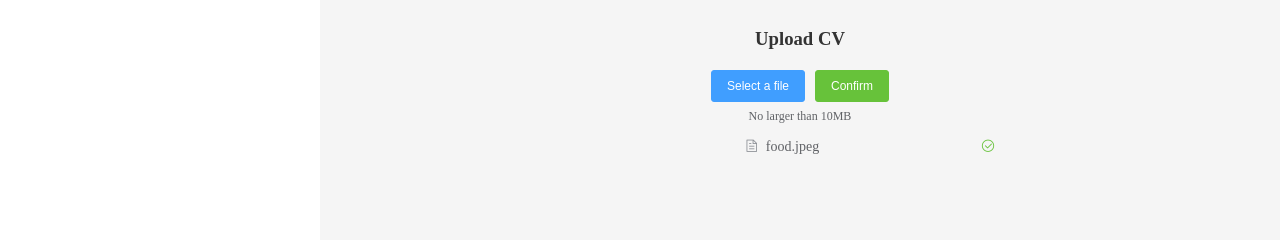
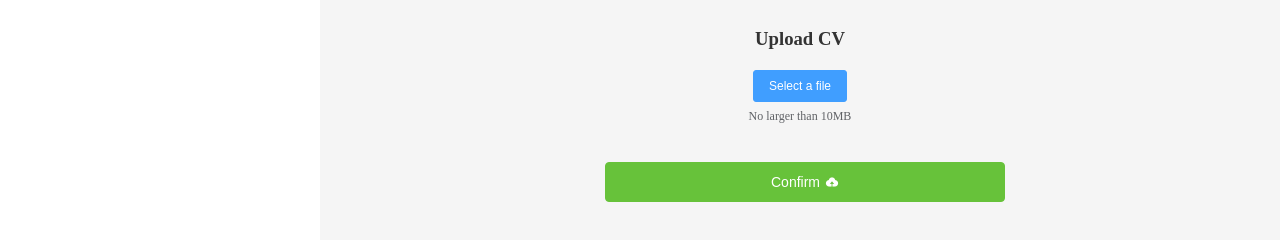
Before and after one commit to zilixx/Peer-study-platform-frontend, a Vue app: page /register in a window 1280 px wide. Shown: the part 330-570 px from the top of the page. Built offline with nearby package versions, Linux system fonts and the light colour scheme; no server answers.

Commit message:
modify style

```diff
--- a/src/components/content/Resigter.vue
+++ b/src/components/content/Resigter.vue
@@ -1,7 +1,8 @@
 <template>
     <div>
         <h3>Select Courses</h3>
-    <el-select v-model="course" placeholder="please choose" id="selection" class="selection" action="http://localhost:8888/register"
+        <el-select v-model="course" placeholder="please choose" id="selection" class="selection"
+                   action="http://localhost:8888/register"
                    @change="submitCourse()">
             <el-option
                 v-for="item in options"
@@ -35,9 +36,12 @@
             :file-list="fileList"
             :auto-upload="false">
             <el-button slot="trigger" size="small" type="primary">Select a file</el-button>
-      <el-button style="margin-left: 10px;" size="small" type="success" @click="submitUpload">Confirm</el-button>
+
             <div slot="tip" class="el-upload__tip">No larger than 10MB</div>
         </el-upload>
+        <br>
+        <el-button style="margin-left: 10px;" type="success" @click="submitUpload" id="confirm-register">Confirm<i
+            class="el-icon-upload el-icon--right"></i></el-button>
         <!--    <uploading></uploading>-->
 
     </div>
@@ -81,21 +85,23 @@ export default {
             ],
             course: '',
             availableDay: '',
-      fileList: [{name: 'food.jpeg', url: 'https://fuss10.elemecdn.com/3/63/4e7f3a15429bfda99bce42a18cdd1jpeg.jpeg?imageMogr2/thumbnail/360x360/format/webp/quality/100'}],
+            fileList: [],
         };
     },
     mounted() {
         this.$axios.get("http://localhost:8888/register/all", {
             params: {course: this.course}
         })
-        .then((res)=>{
+            .then((res) => {
                 this.options = res.data
                 this.$message({
                     message: "Data updated.",
                     type: "info",
                     duration: 1000
                 })
-        }).catch((err) => {console.log(err)})
+            }).catch((err) => {
+            console.log(err)
+        })
     },
     methods: {
         submitUpload() {
@@ -108,46 +114,43 @@ export default {
             console.log(file);
         },
         beforeRemove(file) {
-      return this.$confirm(`Are you sure to delete ${ file.name }？`);
+            return this.$confirm(`Are you sure to delete ${file.name}？`);
         },
         submitCourse() {
-      console.log('您选择了', this.course)
+            console.log('You chose', this.course)
             this.$axios.get("http://localhost:8888/register/select", {
                 params: {courseId: this.course}
-      }).then((res)=>{
+            }).then((res) => {
                 console.log(res.data)
             })
-      //     .then((res) => {
-      //   if (res.data.response.deleteStat){
-      //     // 抄来的管用代码，link: https://segmentfault.com/q/1010000011726114
-      //     let deletedItem = this.resList.splice(
-      //         this.resList.findIndex(item => item.id === itemId), 1)
-      //     console.log(deletedItem)
-      //     this.deleteHint(true) // TODO: possible async ops here
-      //   } else {
-      //     this.deleteHint(false)
-      //   }
-      // })
+
         },
         submitDay() {
-      console.log('您选择了', this.availableDay)
+            console.log('You chose', this.availableDay)
             this.$axios.get("http://localhost:8888/register/selectDay", {
                 params: {day: this.availableDay}
-      }).then((res)=>{
+            }).then((res) => {
                 console.log(res.data)
-      })}
+            })
+        }
     }
 
 }
 </script>
 
 <style>
-.selection{
+.selection {
     width: 400px;
     margin: 20px auto;
 }
+
 .upload {
     width: 400px;
     margin: 20px auto;
 }
+
+#confirm-register{
+    width: 400px;
+}
+
 </style>
```
Lines whose indentation alone changed are shown as unchanged.
